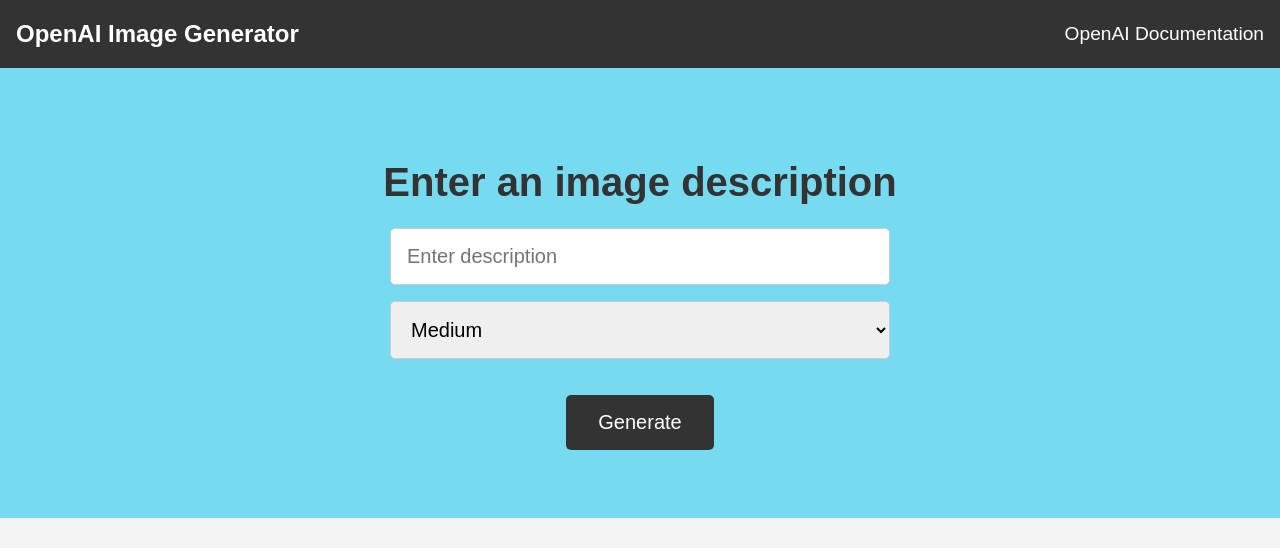
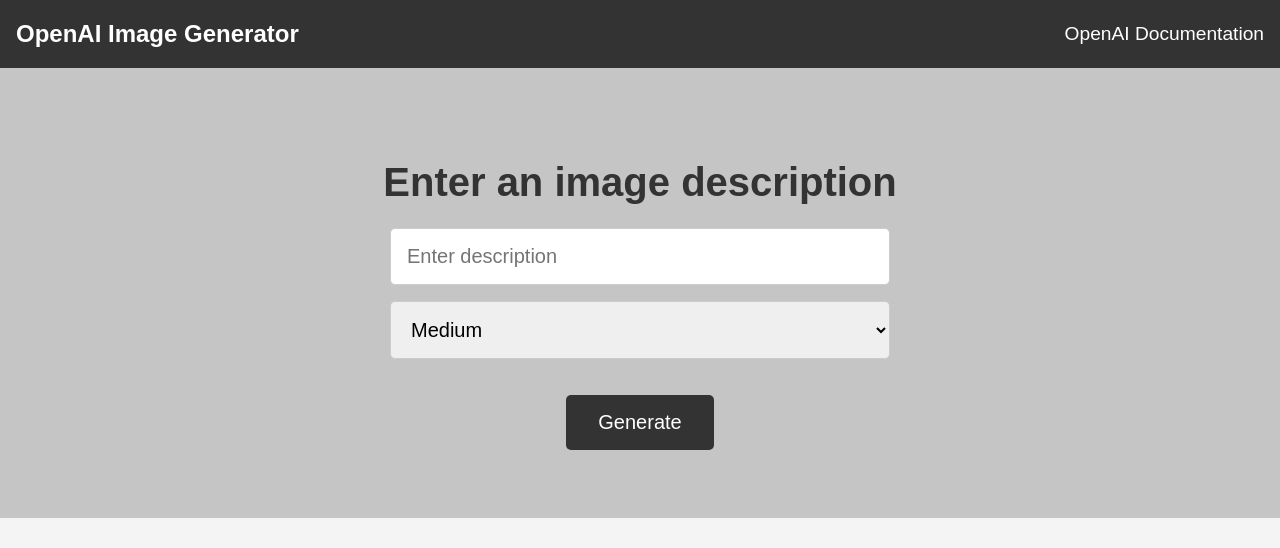
Before and after one commit to lucas-viera/openai-image-generator, a website: page public/index.html in a window 1280 px wide. Drawn offline with Linux system fonts and the light colour scheme.

Commit message:
Updated style

```diff
--- a/public/css/style.css
+++ b/public/css/style.css
@@ -9,7 +9,7 @@
 }
 
 :root {
-  --primary-color: #76dbf1;
+  --primary-color: rgb(197, 197, 197);
 }
 
 body {
```
